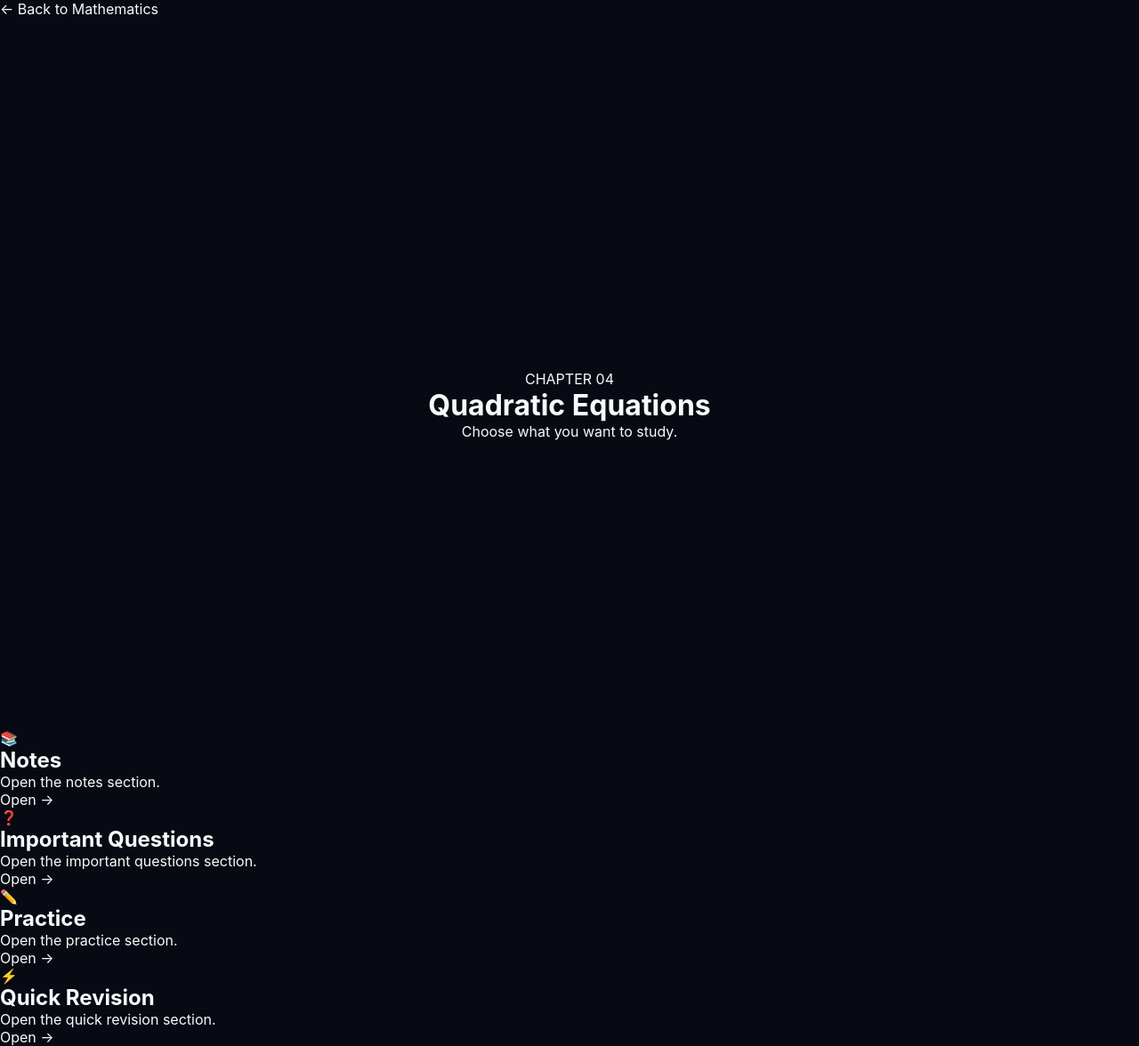
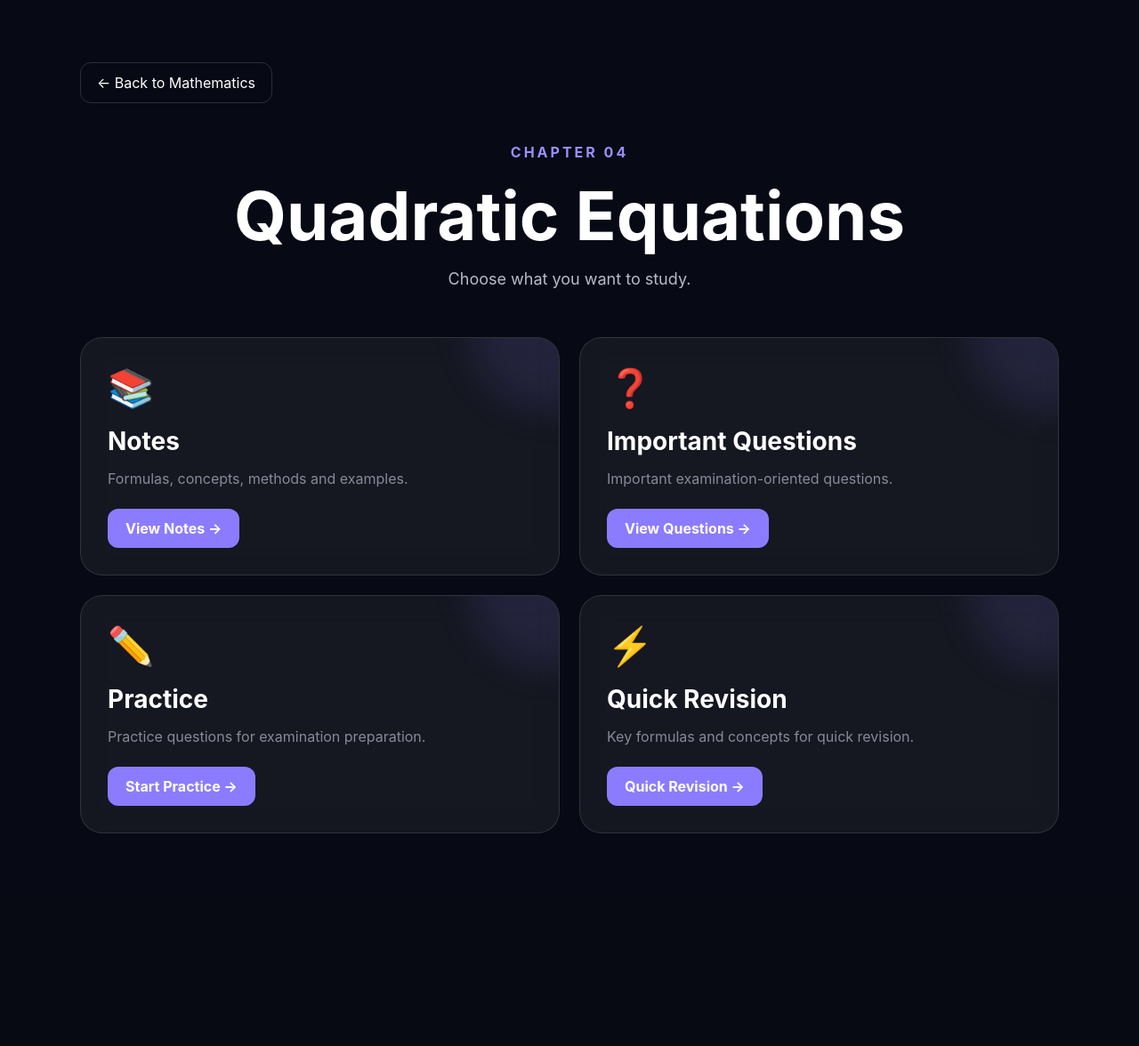
Before and after one commit to AQUIVORA/aquivora-study, a plain HTML site: page quadratic-equations.html in a window 1280 px wide. Shown: the whole page at 89% size. After the commit the page ends 1007 px from the top, so only its background shows below. Drawn offline with Linux system fonts and the light colour scheme.

Commit message:
Update quadratic-equations.html

```diff
--- a/quadratic-equations.html
+++ b/quadratic-equations.html
@@ -1 +1,73 @@
-<!doctype html><html><head><meta charset="UTF-8"><meta name="viewport" content="width=device-width,initial-scale=1"><title>Quadratic Equations</title><link rel="stylesheet" href="css/style.css"></head><body><div class="wrap"><a class="back" href="mathematics.html">← Back to Mathematics</a><header class="hero"><div class="eyebrow">CHAPTER 04</div><h1>Quadratic Equations</h1><p class="lead">Choose what you want to study.</p></header><main class="grid"><a class="card" href="quadratic-equations-notes.html"><div class="pill">📚</div><h2>Notes</h2><p class="muted">Open the notes section.</p><span class="btn">Open →</span></a><a class="card" href="quadratic-equations-questions.html"><div class="pill">❓</div><h2>Important Questions</h2><p class="muted">Open the important questions section.</p><span class="btn">Open →</span></a><a class="card" href="quadratic-equations-practice.html"><div class="pill">✏️</div><h2>Practice</h2><p class="muted">Open the practice section.</p><span class="btn">Open →</span></a><a class="card" href="quadratic-equations-revision.html"><div class="pill">⚡</div><h2>Quick Revision</h2><p class="muted">Open the quick revision section.</p><span class="btn">Open →</span></a></main></div></body></html>
+<!DOCTYPE html>
+<html lang="en">
+<head>
+<meta charset="UTF-8">
+<meta name="viewport" content="width=device-width, initial-scale=1.0">
+<title>Aquivora | Quadratic Equations</title>
+<link rel="stylesheet" href="css/style.css">
+
+<style>
+.chapter-page{min-height:100vh;padding:70px 20px;background:#070914;color:white}
+.chapter-container{max-width:1100px;margin:auto}
+.back-button{display:inline-block;color:white;text-decoration:none;padding:12px 18px;border:1px solid rgba(255,255,255,.15);border-radius:12px;margin-bottom:45px}
+.chapter-header{text-align:center;margin-bottom:55px}
+.chapter-number{color:#9b8fff;font-weight:700;letter-spacing:3px}
+.chapter-header h1{font-size:clamp(42px,8vw,76px);margin:15px 0}
+.chapter-header p{color:#b9bacb;font-size:18px}
+.resource-grid{display:grid;grid-template-columns:repeat(2,1fr);gap:25px}
+.resource-card{padding:30px;border-radius:22px;background:rgba(255,255,255,.06);border:1px solid rgba(255,255,255,.12)}
+.resource-icon{font-size:42px;margin-bottom:18px}
+.resource-card h2{font-size:28px;margin:0 0 12px}
+.resource-card p{color:#b9bacb;line-height:1.7}
+.resource-card .button{display:inline-block;margin-top:20px;padding:12px 20px;border-radius:12px;background:#8b7cff;color:white;text-decoration:none;font-weight:700}
+@media(max-width:700px){.resource-grid{grid-template-columns:1fr}}
+</style>
+</head>
+
+<body>
+<main class="chapter-page">
+<div class="chapter-container">
+
+<a href="mathematics.html" class="back-button">← Back to Mathematics</a>
+
+<header class="chapter-header">
+<div class="chapter-number">CHAPTER 04</div>
+<h1>Quadratic Equations</h1>
+<p>Choose what you want to study.</p>
+</header>
+
+<section class="resource-grid">
+
+<article class="resource-card">
+<div class="resource-icon">📚</div>
+<h2>Notes</h2>
+<p>Formulas, concepts, methods and examples.</p>
+<a href="quadratic-equations-notes.html" class="button">View Notes →</a>
+</article>
+
+<article class="resource-card">
+<div class="resource-icon">❓</div>
+<h2>Important Questions</h2>
+<p>Important examination-oriented questions.</p>
+<a href="quadratic-equations-questions.html" class="button">View Questions →</a>
+</article>
+
+<article class="resource-card">
+<div class="resource-icon">✏️</div>
+<h2>Practice</h2>
+<p>Practice questions for examination preparation.</p>
+<a href="quadratic-equations-practice.html" class="button">Start Practice →</a>
+</article>
+
+<article class="resource-card">
+<div class="resource-icon">⚡</div>
+<h2>Quick Revision</h2>
+<p>Key formulas and concepts for quick revision.</p>
+<a href="quadratic-equations-revision.html" class="button">Quick Revision →</a>
+</article>
+
+</section>
+</div>
+</main>
+</body>
+</html>
```
